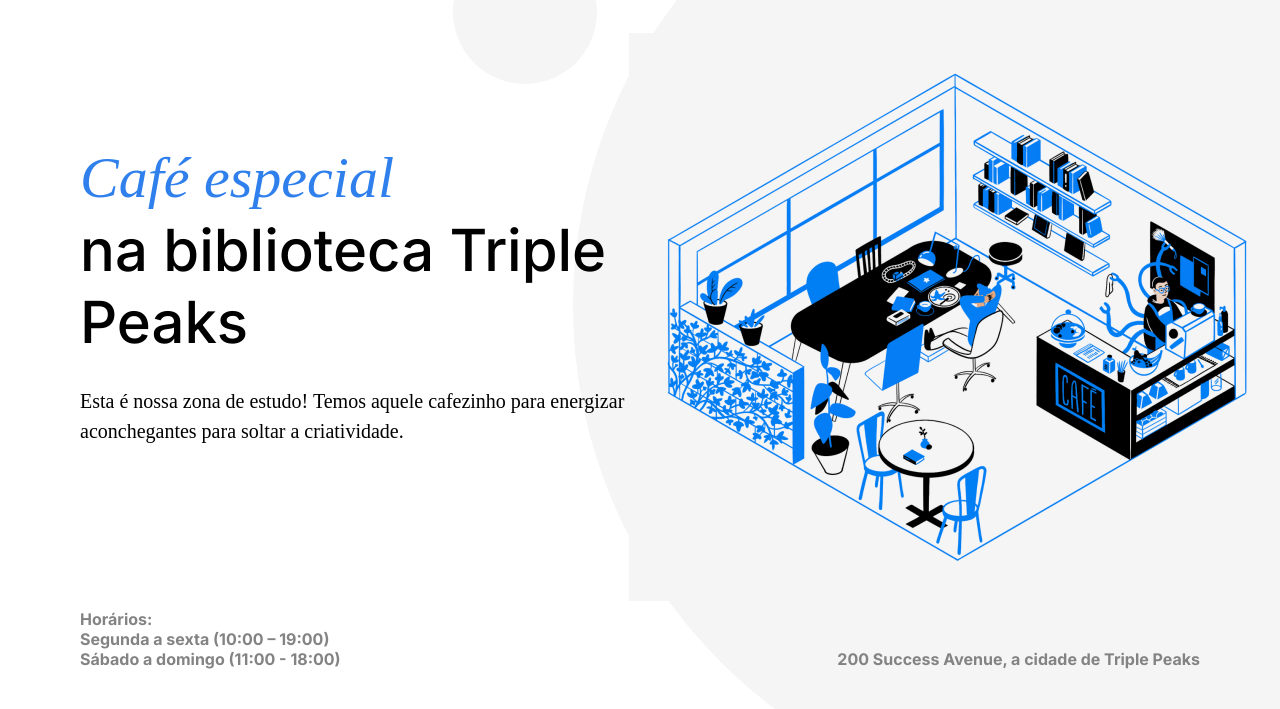
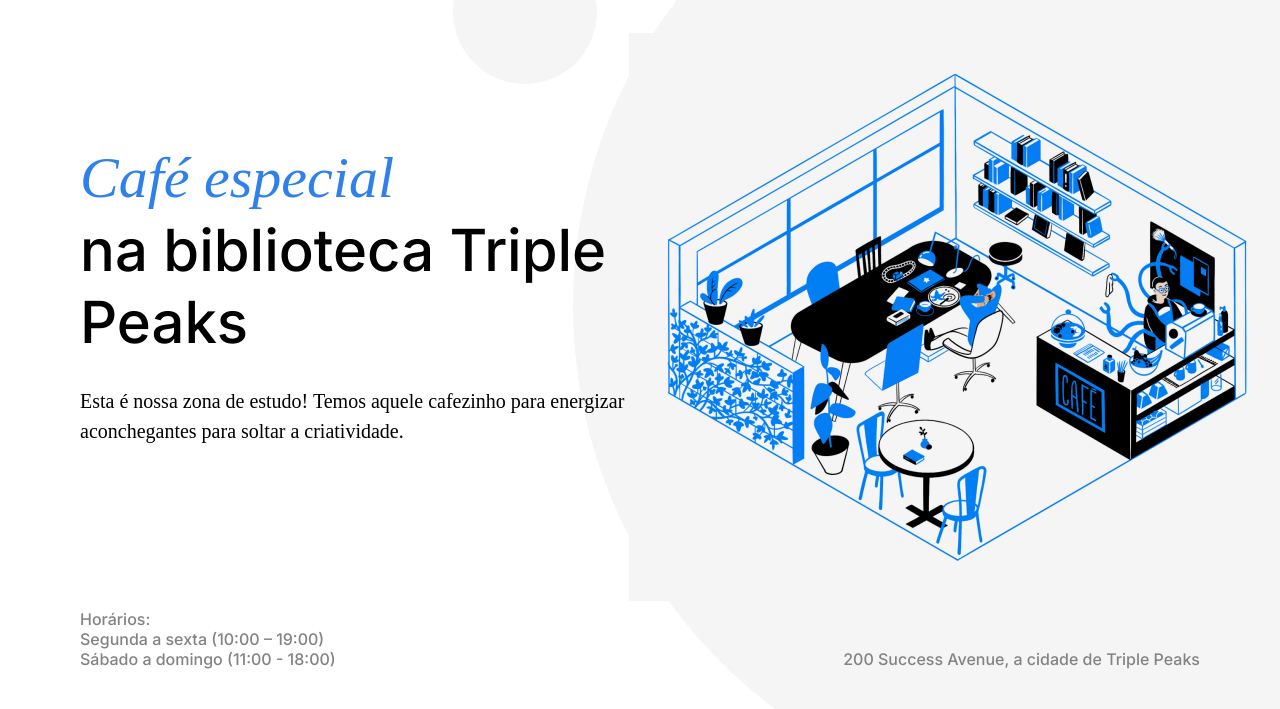
Before and after one commit to 94hiagop/web_project_coffeeshop, a plain HTML site: page index.html in a window 1280 px wide. Shown: the part 91-800 px from the top of the page. Drawn offline with Linux system fonts and the light colour scheme.

Commit message:
etapa 2 fix1

```diff
--- a/index.html
+++ b/index.html
@@ -48,10 +48,10 @@
           >
           na biblioteca Triple Peaks
         </h1>
-        <h2 class="header__description noto-serif-regular">
+        <p class="header__description noto-serif-regular">
           Esta é nossa zona de estudo! Temos aquele cafezinho para energizar
           você e vibrações aconchegantes para soltar a criatividade.
-        </h2>
+        </p>
 
         <img
           src="./images/inside_coffee_shop.png"
@@ -61,14 +61,14 @@
 
         <section class="header__footer" id="header__footer">
           <div>
-            <h3 class="header__address">Horários:</h3>
-            <h3 class="header__address">Segunda a sexta (10:00 – 19:00)</h3>
-            <h3 class="header__address">Sábado a domingo (11:00 - 18:00)</h3>
+            <p class="header__paragraph">Horários:</p>
+            <p class="header__paragraph">Segunda a sexta (10:00 – 19:00)</p>
+            <p class="header__paragraph">Sábado a domingo (11:00 - 18:00)</p>
           </div>
           <div>
-            <h3 class="header__address">
+            <p class="header__paragraph">
               200 Success Avenue, a cidade de Triple Peaks
-            </h3>
+            </p>
           </div>
         </section>
       </header>
@@ -107,7 +107,7 @@
             </div>
           </div>
         </section>
-        <section class="reservation"></section>
+        <section class="reservation" id="reservation"></section>
       </main>
       <footer class="footer"></footer>
     </div>
--- a/pages/index.css
+++ b/pages/index.css
@@ -31,6 +31,9 @@
 .page {
   min-width: 1100px;
   max-width: 1600px;
+  margin: auto;
+  font-size: 16px;
+  line-height: 20px;
 }
 
 .header {
@@ -119,7 +122,7 @@
   z-index: 1;
 }
 
-.header__address {
+.header__paragraph {
   font-size: 16px;
   line-height: 20px;
   margin: 0;
```
